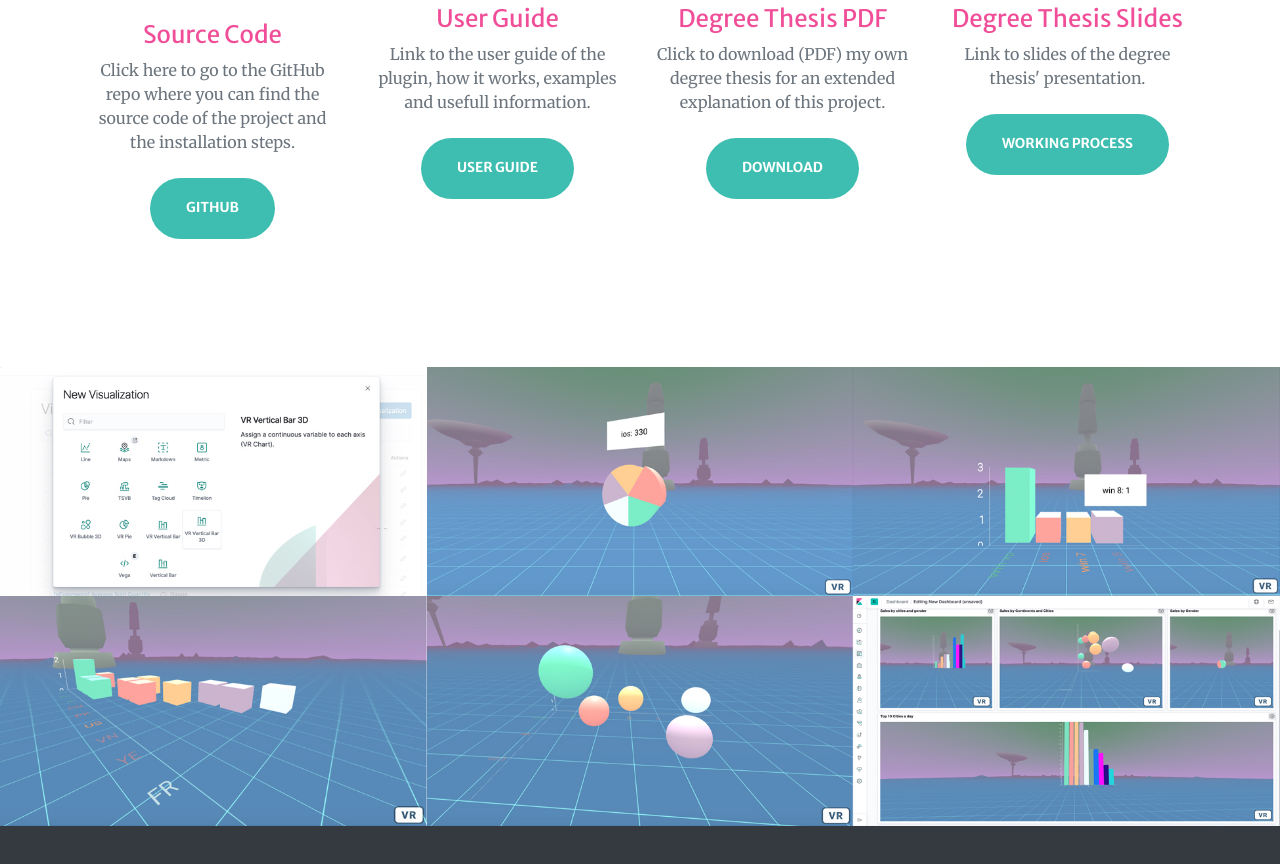
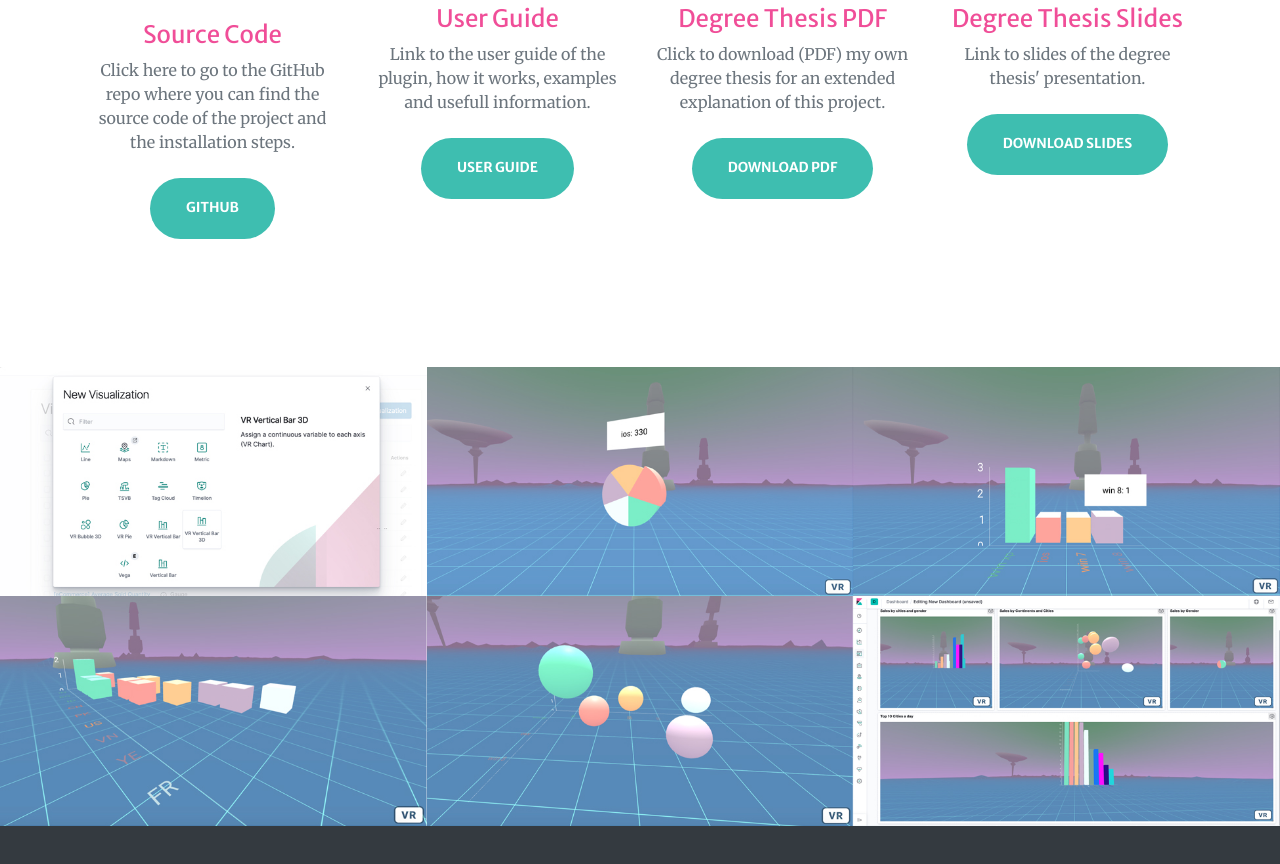
Before and after one commit to Camichan/kbn_aframe, a website: page index.html in a window 1280 px wide. Shown: the part 1148-2012 px from the top of the page. Drawn offline with nearby package versions, Linux system fonts and the light colour scheme.

Commit message:
Add slides link

```diff
--- a/index.html
+++ b/index.html
@@ -78,7 +78,7 @@
                             <h3 class="h4 mb-2">Degree Thesis PDF</h3>
                             <p class="text-muted mb-0">Click to download (PDF) my own degree thesis for an extended explanation of this project.</p>
                             <br>
-                            <a class="btn btn-primary btn-xl js-scroll-trigger" href="https://github.com/Camichan/Memoria-TFG/raw/master/TFG-Andrea-Villaverde.pdf">Download</a>
+                            <a class="btn btn-primary btn-xl js-scroll-trigger" href="https://github.com/Camichan/Memoria-TFG/raw/master/TFG-Andrea-Villaverde-Hernandez.pdf">Download PDF</a>
                         </div>
                     </div>
                     <div class="col-lg-3 col-md-6 text-center">
@@ -87,7 +87,7 @@
                             <h3 class="h4 mb-2">Degree Thesis Slides</h3>
                             <p class="text-muted mb-0">Link to slides of the degree thesis' presentation.</p>
                             <br>
-                            <a class="btn btn-primary btn-xl js-scroll-trigger" href="">Working Process</a>
+                            <a class="btn btn-primary btn-xl js-scroll-trigger" href="https://github.com/Camichan/Memoria-TFG/raw/master/Presentacion%20TFG.pdf">Download Slides</a>
                         </div>
                     </div>
                 </div>
```
